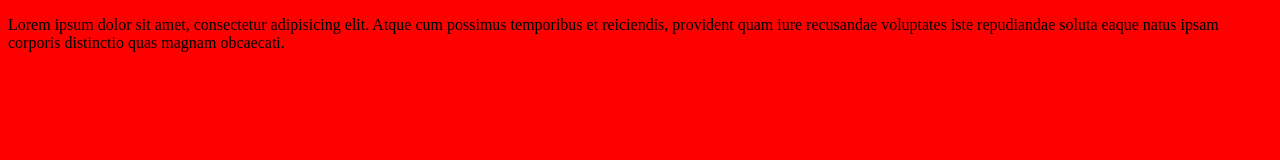
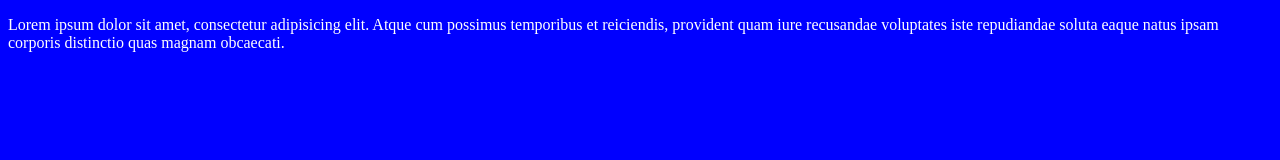
Before and after one commit to Sayfer/site, a plain HTML site: page index.html in a window 1280 px wide. Drawn offline with Linux system fonts and the light colour scheme.

Commit message:
blue background

```diff
--- a/css/style.css
+++ b/css/style.css
@@ -1,3 +1,4 @@
 body{
-	background-color: red;
+	color: white;
+	background-color: blue;
 }
```
